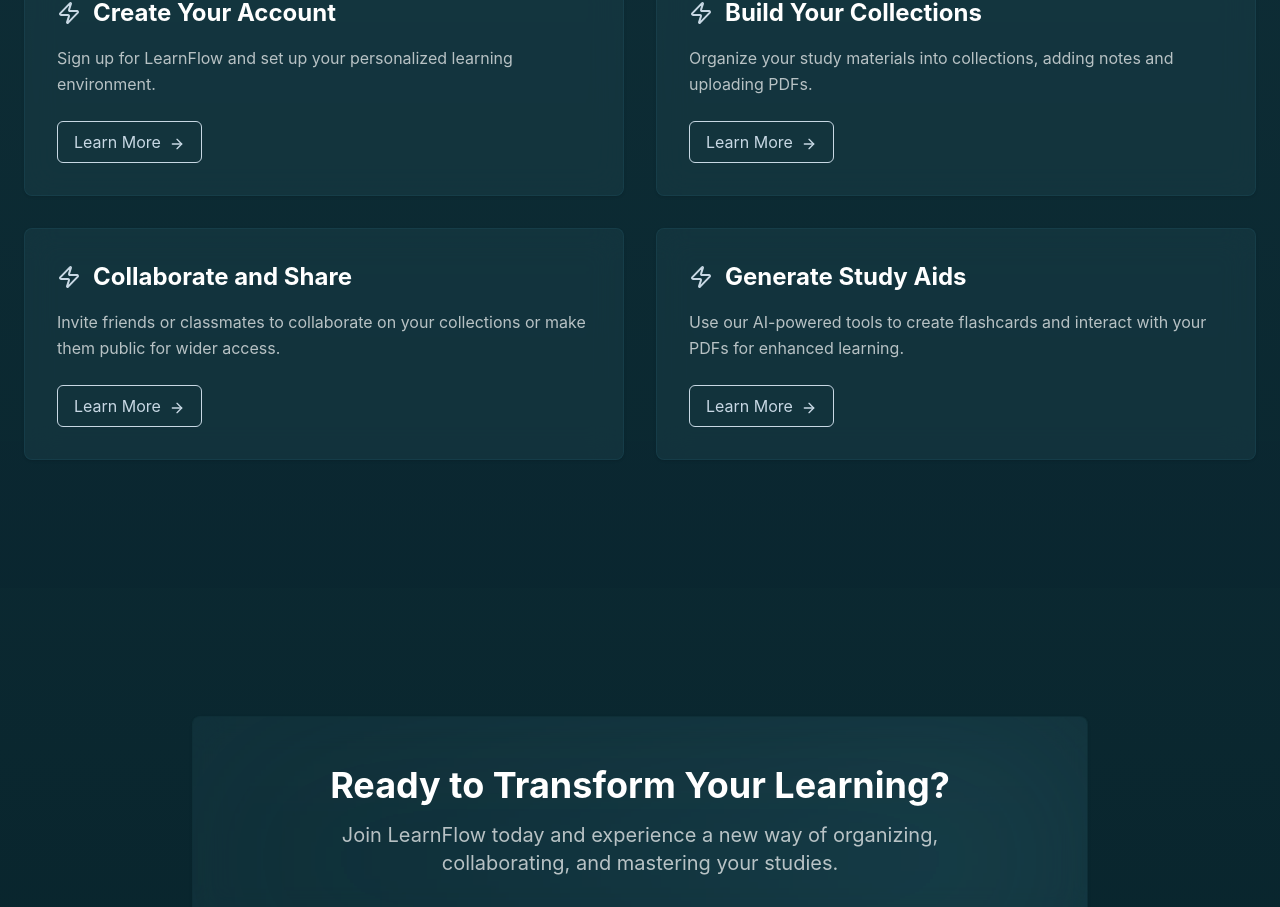
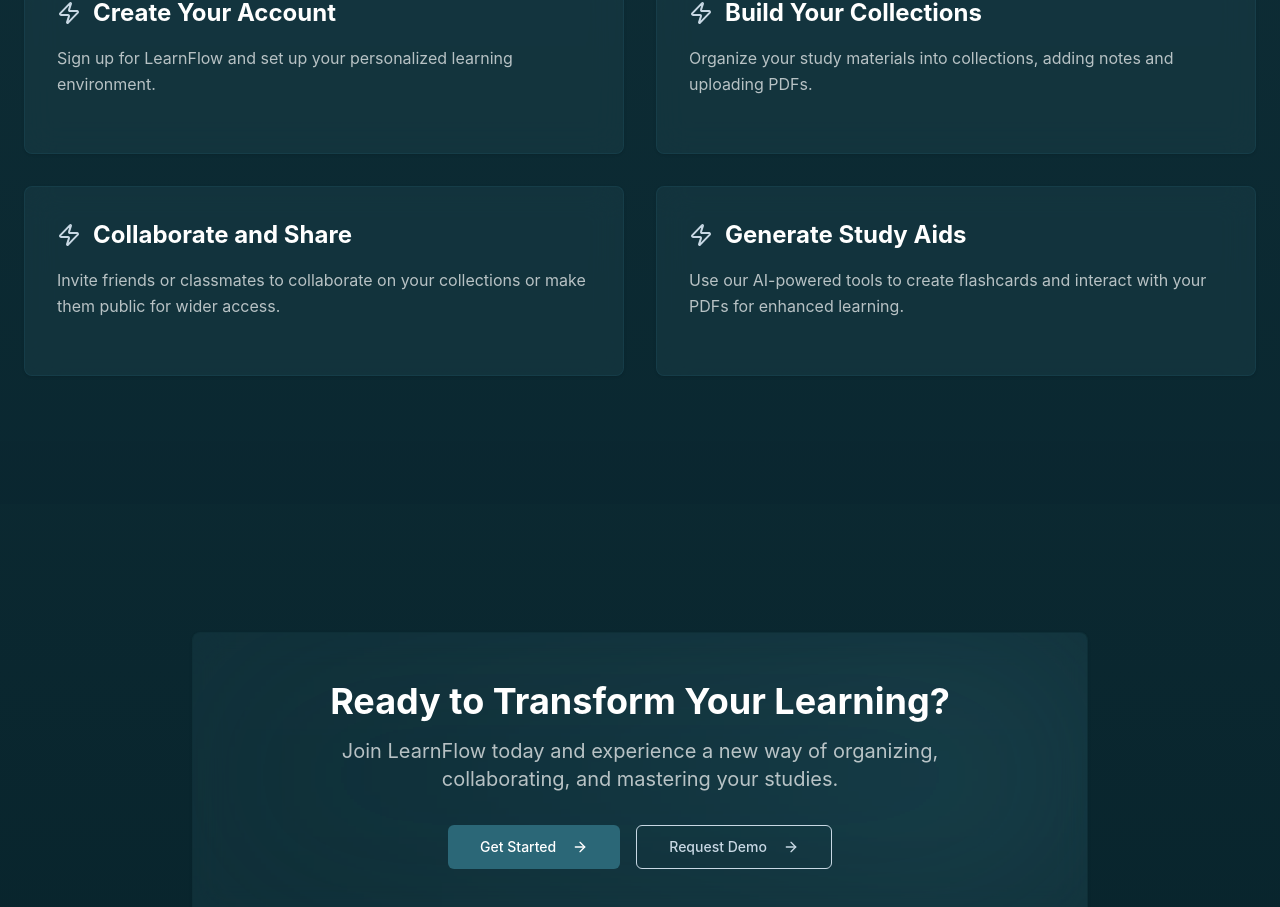
Before and after one commit to ErajT/iba-hackathon, a React (Vite) app in the folder frontend/: page / in a window 1280 px wide. Shown: the part 2100-3007 px from the top of the page. Built offline with nearby package versions, Linux system fonts and the light colour scheme.

Commit message:
work done

```diff
--- a/frontend/src/Pages/Home/UserHome.jsx
+++ b/frontend/src/Pages/Home/UserHome.jsx
@@ -2,13 +2,14 @@
 
 import { useState, useEffect } from "react"
 import { Plus, Search, Globe, Lock } from "lucide-react"
-
+import {  useNavigate } from "react-router-dom";
 import { Button } from "@/components/ui/button"
 import { Card, CardContent, CardHeader, CardTitle } from "@/components/ui/card"
 import { Input } from "@/components/ui/input"
 import { backendUrl } from "@/components/constants"
 
 export default function SearchPage() {
+  const navigate = useNavigate();
   const [searchQuery, setSearchQuery] = useState("")
   const [collections, setCollections] = useState([])
   const [loading, setLoading] = useState(true)
@@ -40,11 +41,13 @@
   )
 
   const handleAddNew = () => {
-    window.location.href = "/login"
+    setTimeout(() => navigate("/login"), 1500);
+    // window.location.href = "/login"
   }
 
   const handleCardClick = (collectionId) => {
-    window.location.href = `/collection/${collectionId}`
+    setTimeout(() => navigate(`/collection/${collectionId}`), 1500);
+    // window.location.href = `/collection/${collectionId}`
   }
 
   const formatDate = (dateString) => {
--- a/frontend/src/Pages/Landing/Landing.jsx
+++ b/frontend/src/Pages/Landing/Landing.jsx
@@ -228,16 +228,6 @@
                   {step.title}
                 </h3>
                 <p className="text-white/70 mb-6 leading-relaxed">{step.description}</p>
-                <button
-                  onClick={() =>
-                    (window.location.href = `/learn-more/${step.title.toLowerCase().replace(/\s+/g, "-")}`)
-                  }
-                  className="px-4 py-2 border border-[#c8d8e4] text-[#c8d8e4] rounded-md group-hover:bg-[#08242c] group-hover:text-white group-hover:border-transparent transition-all duration-300 group relative overflow-hidden"
-                >
-                  <span className="relative z-10">Learn More</span>
-                  <ArrowRight className="ml-2 h-4 w-4 inline-block group-hover:translate-x-1 transition-transform duration-300" />
-                  <span className="absolute inset-0 bg-[#c8d8e4] transform scale-x-0 group-hover:scale-x-100 transition-transform duration-300 origin-left" />
-                </button>
               </Card>
             ))}
           </div>
```
